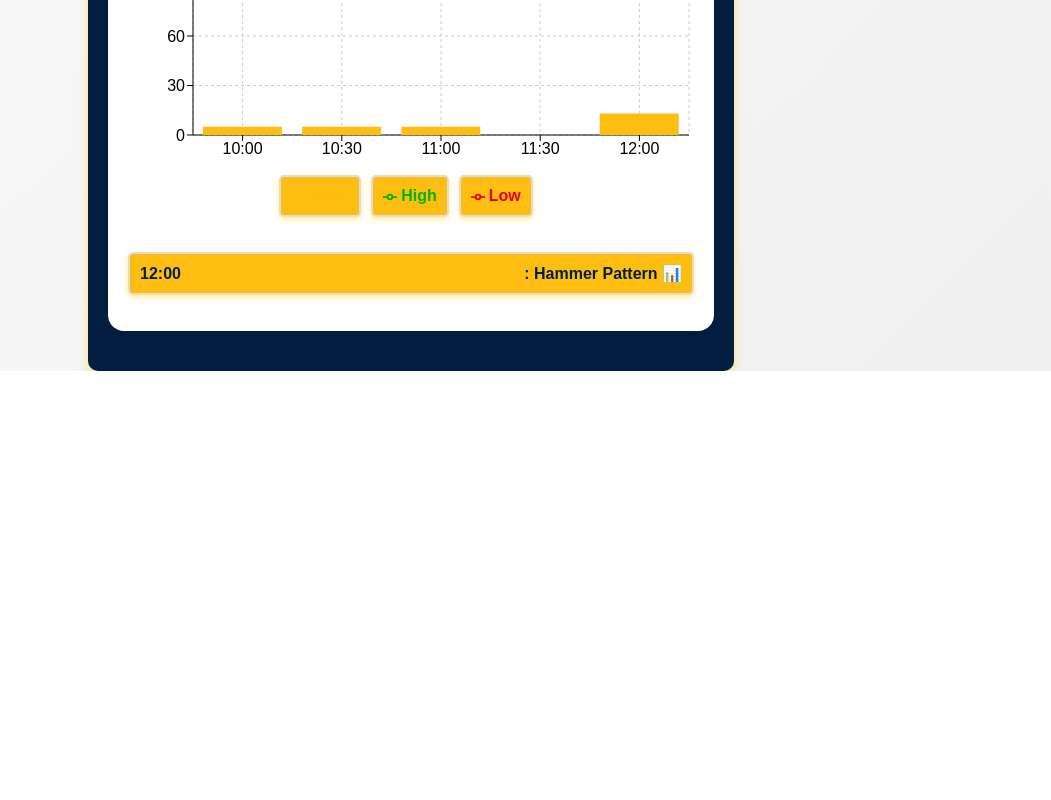
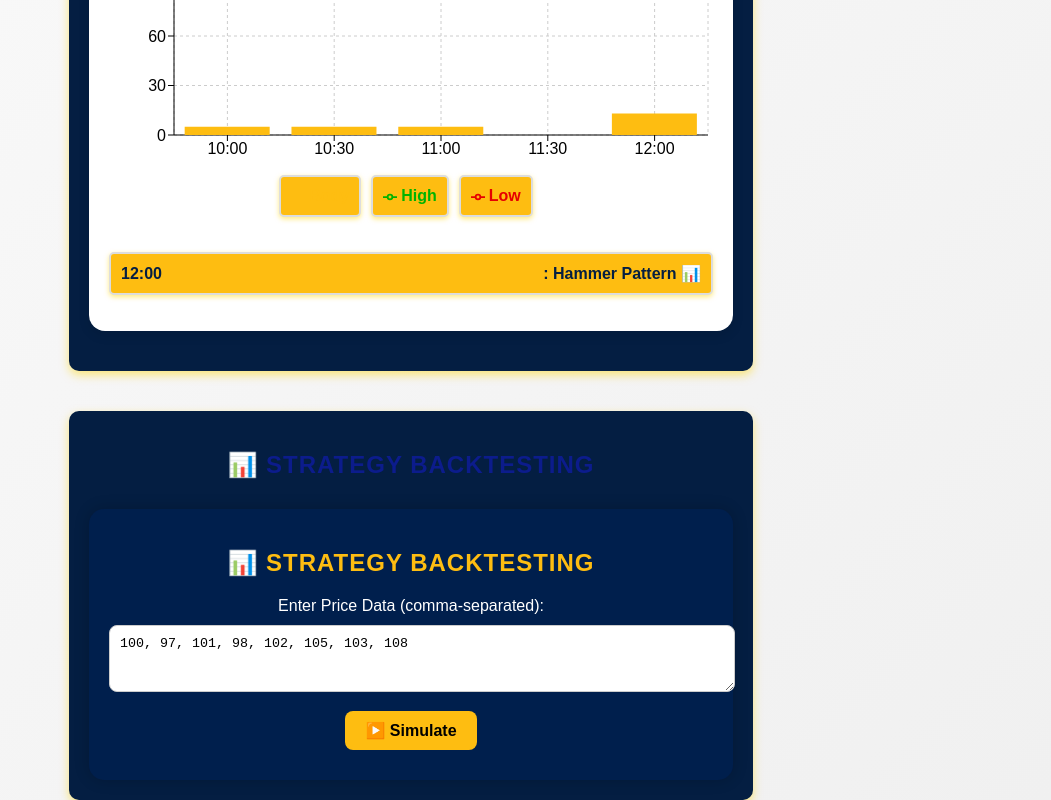
Before and after one commit to raotushar112233/portfolio-tracker, a React (Create React App) app: page / in a window 1280 px wide. Shown: the part 1456-2256 px from the top of the page, without its empty margins (229-1280 px from the left). Before the commit the page ends 1827 px from the top, so only its background shows below. Built offline with nearby package versions, Linux system fonts and the light colour scheme.

Commit message:
initial working version with strategy backtesting feature

```diff
--- a/src/App.js
+++ b/src/App.js
@@ -1,7 +1,8 @@
 import React, { useState } from "react";
 import PortfolioTracker from "./PortfolioTracker";
 import MultiAssetChart from "./MultiAssetChart";
-import CandleChart from "./CandleChart"; // ✅ IMPORTED CANDLECHART
+import CandleChart from "./CandleChart";
+import BacktestSimulator from "./BacktestSimulator"; // ✅ NEW IMPORT
 import "./App.css";
 
 const sampleData = {
@@ -59,6 +60,12 @@ function App() {
         <h2 style={{ color: "#0c1c8c" }}>🕯️ Candlestick Pattern Recognition</h2>
         <CandleChart />
       </div>
+
+      {/* ✅ Backtesting Feature Section */}
+      <div className="chart-container" style={{ marginTop: "40px" }}>
+        <h2 style={{ color: "#0c1c8c" }}>📊 Strategy Backtesting</h2>
+        <BacktestSimulator />
+      </div>
     </div>
   );
 }
--- /dev/null
+++ b/src/BacktestSimulator.js
@@ -0,0 +1,87 @@
+import React, { useState } from "react";
+
+function BacktestSimulator() {
+  const [inputPrices, setInputPrices] = useState("100, 97, 101, 98, 102, 105, 103, 108");
+  const [trades, setTrades] = useState([]);
+  const [finalBalance, setFinalBalance] = useState(null);
+
+  const runBacktest = () => {
+    let balance = 1000;
+    let holding = false;
+    let buyPrice = 0;
+    let newTrades = [];
+
+    const priceArray = inputPrices
+      .split(",")
+      .map(p => parseFloat(p.trim()))
+      .filter(p => !isNaN(p));
+
+    priceArray.forEach((price, index) => {
+      if (!holding && index > 0 && price <= priceArray[index - 1] * 0.97) {
+        holding = true;
+        buyPrice = price;
+        newTrades.push(`🟢 Bought at ₹${price}`);
+      } else if (holding && price >= buyPrice * 1.03) {
+        holding = false;
+        const profit = price - buyPrice;
+        balance += profit;
+        newTrades.push(`🔴 Sold at ₹${price}, Profit: ₹${profit.toFixed(2)}`);
+      }
+    });
+
+    setTrades(newTrades);
+    setFinalBalance(balance.toFixed(2));
+  };
+
+  return (
+    <div style={{
+      backgroundColor: "#001f4d",
+      color: "white",
+      padding: "20px",
+      borderRadius: "15px",
+      marginTop: "30px",
+      boxShadow: "0 0 15px rgba(0,0,0,0.2)"
+    }}>
+      <h2 style={{ color: "#febd11" }}>📊 Strategy Backtesting</h2>
+
+      <label htmlFor="priceInput">Enter Price Data (comma-separated):</label>
+      <textarea
+        id="priceInput"
+        rows="3"
+        value={inputPrices}
+        onChange={(e) => setInputPrices(e.target.value)}
+        style={{ width: "100%", marginTop: "10px", padding: "10px", borderRadius: "8px", border: "1px solid #ccc" }}
+      />
+
+      <button
+        onClick={runBacktest}
+        style={{
+          marginTop: "15px",
+          padding: "10px 20px",
+          backgroundColor: "#febd11",
+          border: "none",
+          borderRadius: "8px",
+          fontWeight: "bold",
+          cursor: "pointer",
+          color: "#000"
+        }}
+      >
+        ▶️ Simulate
+      </button>
+
+      {trades.length > 0 && (
+        <div style={{ marginTop: "20px", backgroundColor: "#002b5c", padding: "15px", borderRadius: "10px" }}>
+          <h3 style={{ color: "#febd11" }}>🔁 Backtesting Results</h3>
+          <ul>
+            {trades.map((t, i) => (
+              <li key={i}>{t}</li>
+            ))}
+          </ul>
+          <h4 style={{ color: "#00ffcc" }}>📈 Final Balance: ₹{finalBalance}</h4>
+        </div>
+      )}
+    </div>
+  );
+}
+
+export default BacktestSimulator;
```
